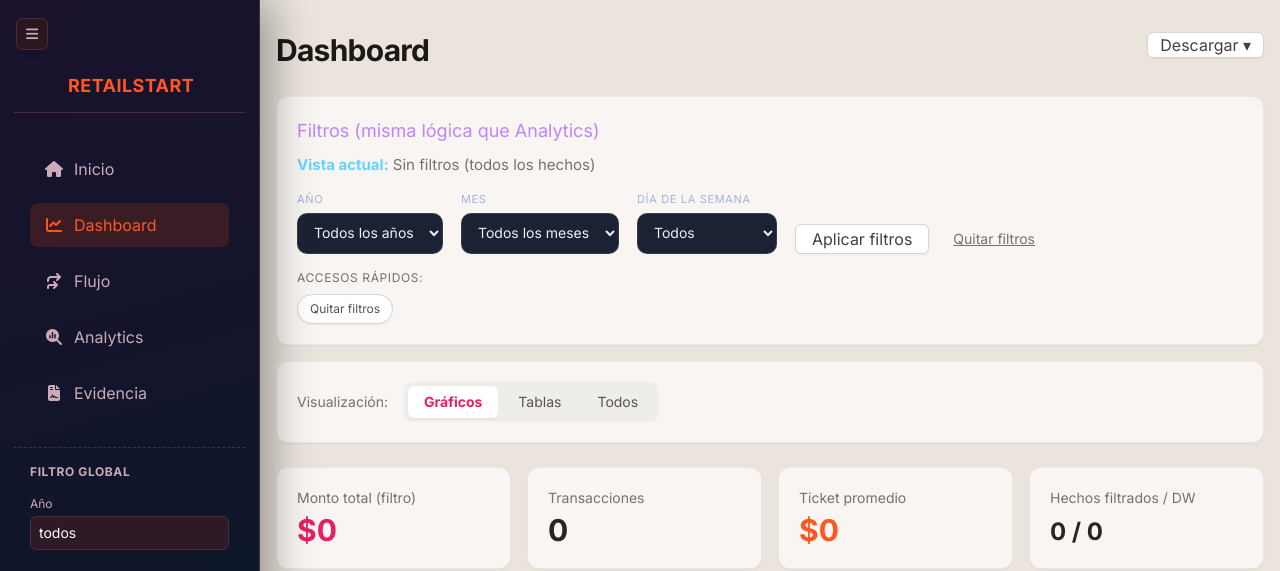
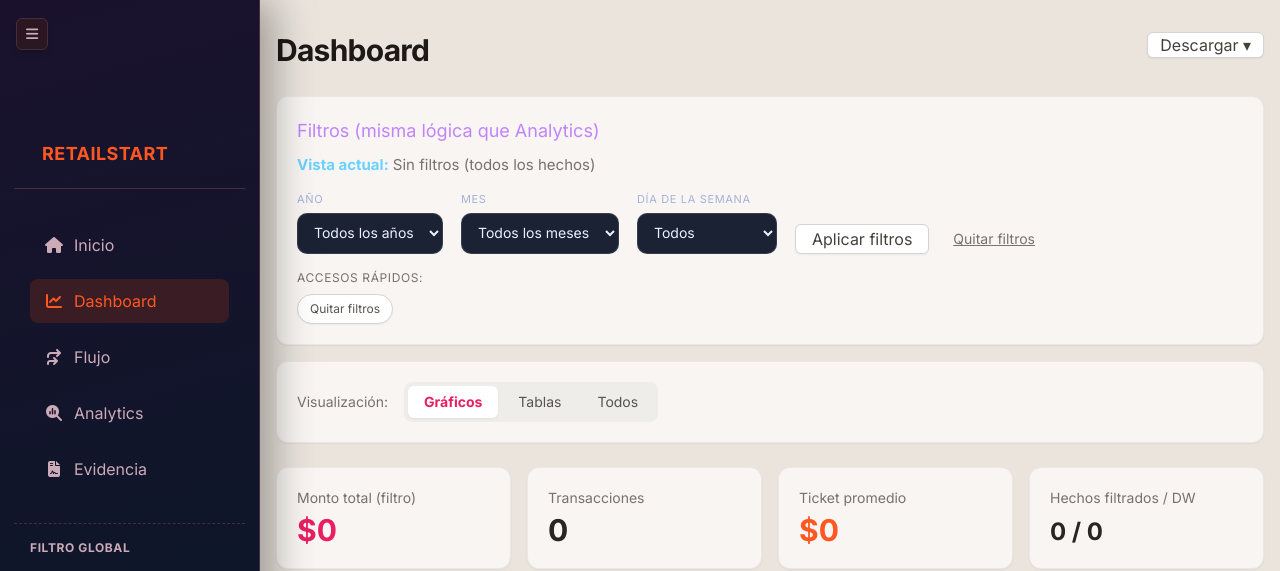
Before and after one commit to Tornadusk/RetailStart, a Django app: page /dashboard/ in a window 1280 px wide. Shown: the top 571 px of the page. Run offline with Django 5.2, Linux system fonts and the light colour scheme; data that the repository does not hold is empty; some libraries are stand-ins or nearby versions.

Commit message:
cambios en css

```diff
--- a/backend/static/js/dashboard-charts.js
+++ b/backend/static/js/dashboard-charts.js
@@ -26,8 +26,15 @@
   ];
 
   function colors(n) {
+    var arr = palette.slice();
+    for (var i = arr.length - 1; i > 0; i--) {
+      var j = Math.floor(Math.random() * (i + 1));
+      var temp = arr[i];
+      arr[i] = arr[j];
+      arr[j] = temp;
+    }
     var out = [];
-    for (var i = 0; i < n; i++) out.push(palette[i % palette.length]);
+    for (var i = 0; i < n; i++) out.push(arr[i % arr.length]);
     return out;
   }
 
--- a/backend/templates/core/includes/site_sidebar.html
+++ b/backend/templates/core/includes/site_sidebar.html
@@ -16,7 +16,7 @@
 <aside class="siteSidebar bg-mars-sidebar border-r border-mars-border text-mars-textMuted flex flex-col h-full overflow-y-auto" id="site-sidebar" aria-label="Menú lateral">
 
   <!-- 1. Cabecera del Menú -->
-  <div class="siteSidebar__head border-b border-mars-border h-[68px] flex items-center pl-[54px]">
+  <div class="siteSidebar__head border-b border-mars-border flex flex-col justify-end pb-5 pt-[68px] pl-7">
     <span class="siteSidebar__brand text-mars-accent font-bold tracking-wide text-lg uppercase">RETAILSTART</span>
   </div>
 
```
